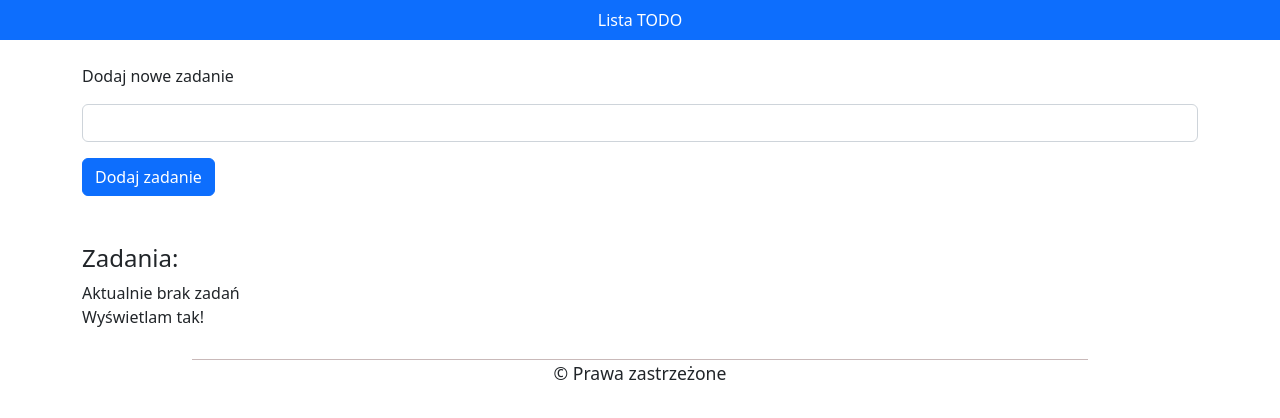
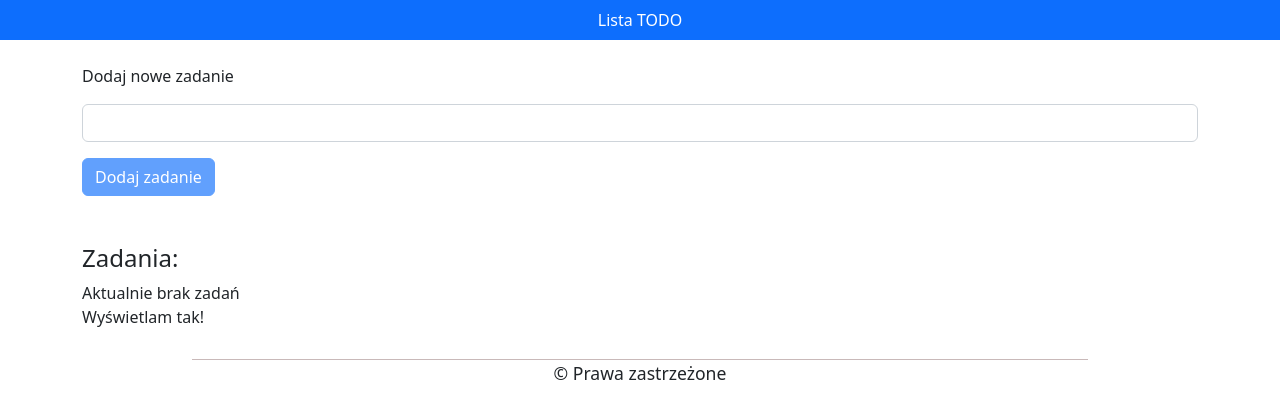
Before and after one commit to gloger85/sklep-internetowy, an Angular app: page / in a window 1280 px wide. Shown: the top 418 px of the page. Built offline with nearby package versions, Linux system fonts and the light colour scheme.

Commit message:
Implement Template Forms
Implement Template Forms

```diff
--- a/src/app/app.module.ts
+++ b/src/app/app.module.ts
@@ -12,6 +12,7 @@ import { ModalComponent } from './shared/components/modal/modal.component';
 import localePl from '@angular/common/locales/pl';
 import { registerLocaleData } from '@angular/common';
 import { FirstLetterUppercasePipe } from './shared/pipes/first-letter-uppercase.pipe';
+import { FormsModule } from '@angular/forms';
 
 registerLocaleData(localePl);
 
@@ -28,7 +29,8 @@ registerLocaleData(localePl);
     FirstLetterUppercasePipe
   ],
   imports: [
-    BrowserModule
+    BrowserModule,
+    FormsModule
   ],
   providers: [
     {provide: LOCALE_ID, useValue: 'pl'}
--- a/src/app/shared/components/alert/alert.component.html
+++ b/src/app/shared/components/alert/alert.component.html
@@ -1,4 +1,4 @@
 <div class="alert alert-warning alert-dismissible fade show mt-2" role="alert">
     {{errorMessage}}
-    <button type="button" class="btn-close" data-bs-dismiss="alert" aria-label="close" (click)="clearErrorMessage()"></button>
+    <button type="button" *ngIf="showButton" class="btn-close" data-bs-dismiss="alert" aria-label="close" (click)="clearErrorMessage()"></button>
 </div>
--- a/src/app/shared/components/alert/alert.component.ts
+++ b/src/app/shared/components/alert/alert.component.ts
@@ -8,6 +8,7 @@ import { Component, EventEmitter, Input, Output } from '@angular/core';
 export class AlertComponent {
   @Input() errorMessage!: string;
   @Output() clearMessage = new EventEmitter<void>();
+  @Input() showButton = false;
 
 clearErrorMessage(){
   this.clearMessage.emit();
--- a/src/app/shared/components/modal/modal.component.ts
+++ b/src/app/shared/components/modal/modal.component.ts
@@ -1,4 +1,5 @@
-import { Component,  EventEmitter, Input, OnDestroy, OnInit, Output } from '@angular/core';
+import { Component,  EventEmitter, Input, Output } from '@angular/core';
+
 
 
 @Component({
@@ -6,22 +7,13 @@ import { Component,  EventEmitter, Input, OnDestroy, OnInit, Output } from '@ang
   templateUrl: './modal.component.html',
   styleUrls: ['./modal.component.css']
 })
-export class ModalComponent implements OnInit, OnDestroy  {
+export class ModalComponent   {
   @Input() title!: string;
   @Output() close = new EventEmitter<void>();
-
-
-  ngOnInit(): void {
-
-
-  }
-  ngOnDestroy(): void {
-
-  }
-
-
 
   onClose(){
     this.close.emit();
   }
-}
+
+
+  }
--- a/src/app/todo-list/add-todo-form/add-todo-form.component.css
+++ b/src/app/todo-list/add-todo-form/add-todo-form.component.css
@@ -0,0 +1,3 @@
+.ng-invalid.ng-touched:not(form) {
+    border-left: 5px solid red;
+}
--- a/src/app/todo-list/add-todo-form/add-todo-form.component.html
+++ b/src/app/todo-list/add-todo-form/add-todo-form.component.html
@@ -1,3 +1,10 @@
-<p class="mt-4">Dodaj nowe zadanie</p>
-<input type="text" #name class="form-control" name="todo">
-<button type="button" class="btn btn-primary mt-3" (click)="addNewTodo(name.value)">Dodaj zadanie</button>
+<form #form='ngForm' (ngSubmit)="addNewTodo(form)">
+    <p class="mt-4">Dodaj nowe zadanie</p>
+    <input type="text" required minlength="4" maxlength="50" [(ngModel)]="todoName" class="form-control" name="todo">
+    <ng-container *ngIf="form.controls['todo']?.invalid && (form.controls['todo']?.touched || form.controls['todo']?.dirty)">
+        <app-alert *ngIf="form.controls['todo']?.errors?.['required']" [errorMessage]="'Ta kontrolka nie może być pusta'"></app-alert>
+        <app-alert *ngIf="form.controls['todo']?.errors?.['minlength']" [errorMessage]="'Ta kontrolka nie może być mniejsza od 4 znaków'"></app-alert>
+        <app-alert *ngIf="form.controls['todo']?.errors?.['maxlength']" [errorMessage]="'Ta kontrolka nie może być większa od 50 znaków'"></app-alert>
+    </ng-container>
+    <button type="submit" class="btn btn-primary mt-3" [disabled]="!form.valid" >Dodaj zadanie</button>
+</form>
--- a/src/app/todo-list/add-todo-form/add-todo-form.component.ts
+++ b/src/app/todo-list/add-todo-form/add-todo-form.component.ts
@@ -1,15 +1,22 @@
-import { Component, EventEmitter, Output } from '@angular/core';
+import { AfterContentInit, Component, EventEmitter, Output, ViewChild } from '@angular/core';
+import { NgForm } from '@angular/forms';
 
 @Component({
   selector: 'app-add-todo-form',
   templateUrl: './add-todo-form.component.html',
   styleUrls: ['./add-todo-form.component.css']
 })
-export class AddTodoFormComponent {
+export class AddTodoFormComponent implements AfterContentInit{
+
 @Output() addTodo = new EventEmitter<string>();
+@ViewChild('form') todoForm!: NgForm;
+todoName ='';
 
-addNewTodo(todoName: string) {
-  this.addTodo.emit(todoName);
+addNewTodo(form:NgForm) {
+
+  this.addTodo.emit(this.todoName);
 }
-
+ngAfterContentInit(): void {
+  console.log(this.todoForm);
 }
+}
```
